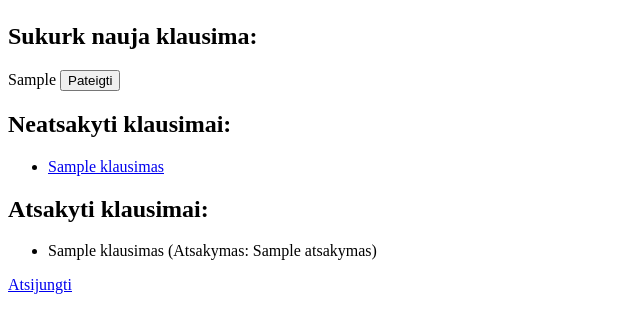
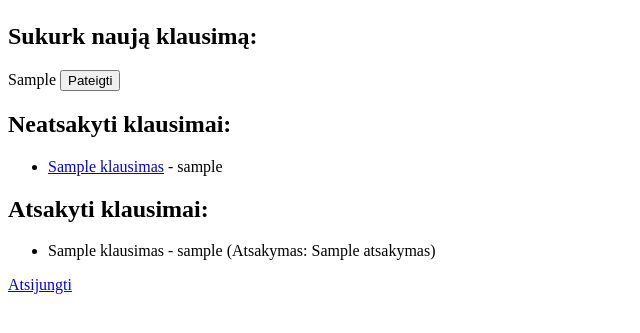
Before and after one commit to jonasjur/baigiamojo-uzduotis, a Django app: template accounts/templates/dashboard.html in a window 1280 px wide. Shown: the part 57-390 px from the top of the page, without its empty margins (0-640 px from the left). Run offline with Django 3.2, Linux system fonts and the light colour scheme; the template is opened without the code that fills it: most values are stand-ins (such as "Sample title", 1, 10 or a date in 2020).

Commit message:
matosi kuris user paraso klausima ir atsakyma

```diff
--- a/accounts/forms.py
+++ b/accounts/forms.py
@@ -1,4 +1,5 @@
 from django import forms
+
 from accounts.models import NeatsakytasKlausimas
 
 
--- a/accounts/models.py
+++ b/accounts/models.py
@@ -17,7 +17,7 @@ class NeatsakytasKlausimas(models.Model):
 class AtsakytasKlausimas(models.Model):
     vartotojas = models.ForeignKey(User, on_delete=models.CASCADE)
     klausimas = models.TextField()
-    atsakymas = models.TextField()
+    atsakymas = models.TextField()  # Add a field for answers
     sukurtas = models.DateTimeField(auto_now_add=True)
 
     def __str__(self):
--- a/accounts/templates/dashboard.html
+++ b/accounts/templates/dashboard.html
@@ -3,7 +3,7 @@
 {% block content %}
     <h1>Sveiki, {{ user.username }}</h1>
 
-    <h2>Sukurk nauja klausima:</h2>
+    <h2>Sukurk naują klausimą:</h2>
     <form method="post" action="{% url 'klausimo_ivedimo' %}">
         {% csrf_token %}
         {{ forma.as_p }} {# Display the form fields #}
@@ -15,6 +15,7 @@
         {% for klausimas in neatsakyti_klausimai %}
             <li>
                 <a href="{% url 'klausimo_atvaizdavimas' klausimas.id %}">{{ klausimas.klausimas }}</a>
+                <span class="author"> - {{ klausimas.vartotojas.username }}</span>
             </li>
         {% endfor %}
     </ul>
@@ -23,7 +24,18 @@
     <ul>
         {% for klausimas in atsakyti_klausimai %}
             <li>
-                {{ klausimas.klausimas }} (Atsakymas: {{ klausimas.atsakymas }})
+                {{ klausimas.klausimas }}
+                <span class="author"> - {{ klausimas.vartotojas.username }}</span>
+                {% if klausimas.atsakymas %}
+                (Atsakymas: {{ klausimas.atsakymas }})
+                {% else %}
+                <form method="post" action="{% url 'klausimo_atvaizdavimas' klausimas.id %}">
+                    {% csrf_token %}
+                    <label for="atsakymas">Atsakymas:</label>
+                    <input type="text" id="atsakymas" name="atsakymas">
+                    <button type="submit">Pateigti atsakymą</button>
+                </form>
+                {% endif %}
             </li>
         {% endfor %}
     </ul>
--- a/accounts/views.py
+++ b/accounts/views.py
@@ -2,8 +2,9 @@ from django.shortcuts import render, redirect
 from django.contrib.auth.decorators import login_required
 from django.contrib.auth.forms import UserCreationForm
 from django.contrib.auth.models import User
+
+from accounts.forms import KlausimoForma
 from accounts.models import  NeatsakytasKlausimas, AtsakytasKlausimas
-from .forms import KlausimoForma
 
 
 def indexView(request):
```
Also changed, not shown: accounts/migrations/__init__.py (deleted), db.sqlite3.
